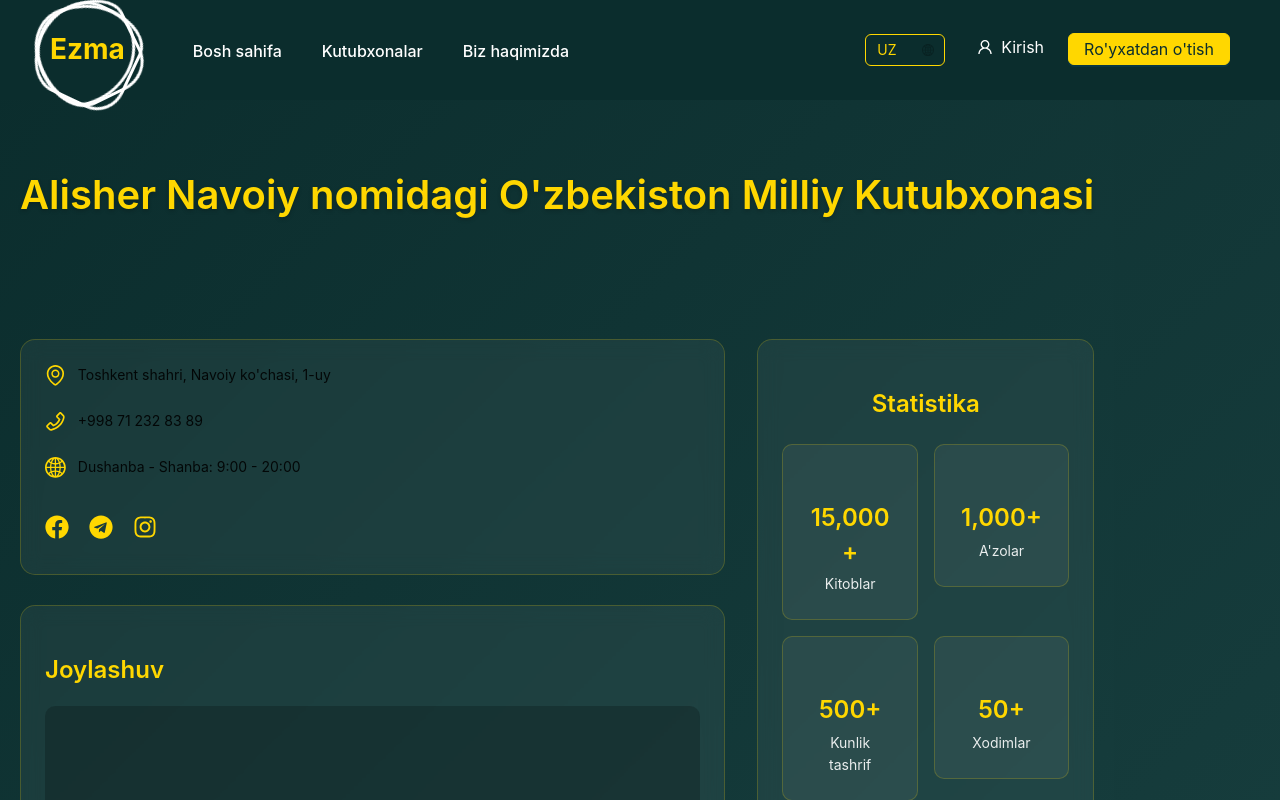
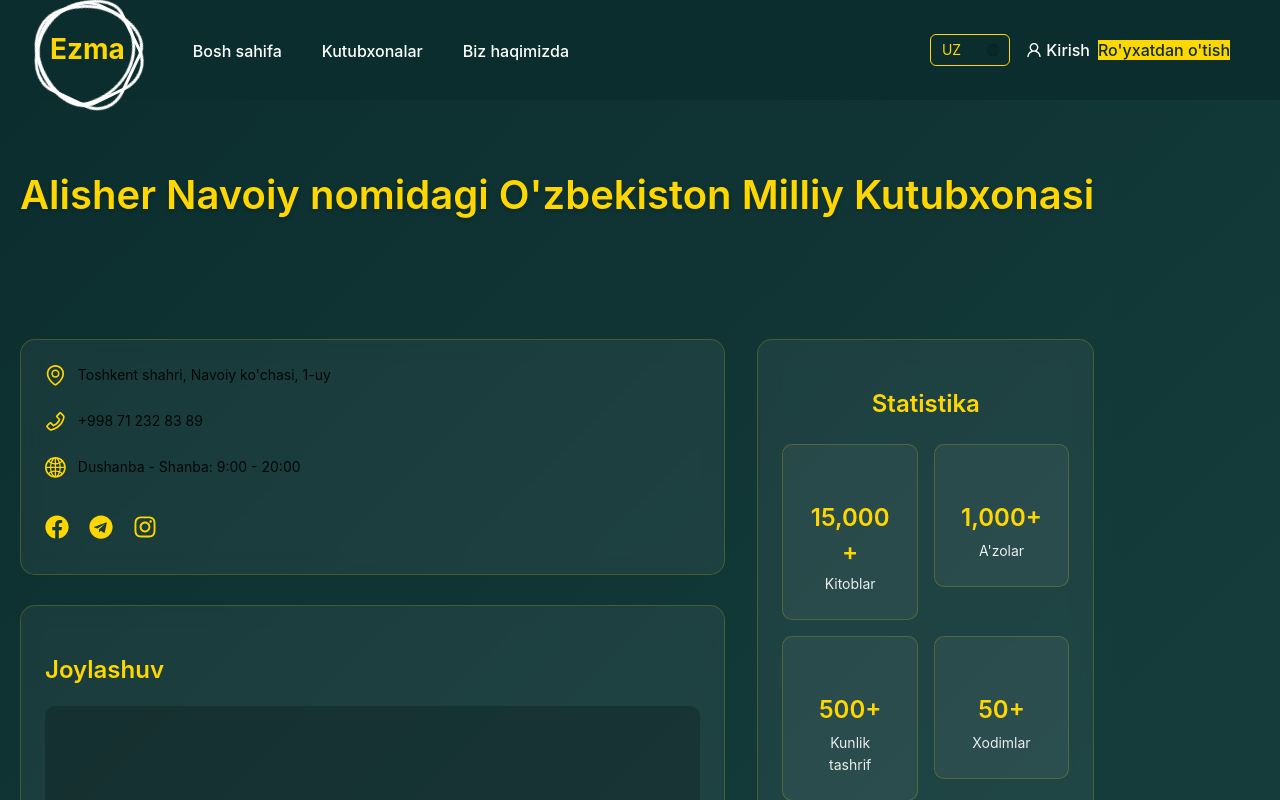
Before and after one commit to BEKZOD06HTML/Ezma, a React (Vite) app: page /library/1 in a window 1280 px wide. Shown: the top 800 px of the page. Built offline with nearby package versions, Linux system fonts and the light colour scheme.

Commit message:
hatolarni_tugirladik2

```diff
--- a/src/components/header/Header.tsx
+++ b/src/components/header/Header.tsx
@@ -1,5 +1,5 @@
 import { useState } from 'react';
-import { Layout, Menu, Button, Select, Space } from 'antd';
+import { Layout, Menu, Select, Space } from 'antd';
 import { Link, useNavigate } from 'react-router-dom';
 import { GlobalOutlined, UserOutlined, BookOutlined } from '@ant-design/icons';
 import styles from './Header.module.css';
@@ -9,8 +9,6 @@
 const { Option } = Select;
 
 const AppHeader = () => {
-  const [isLoggedIn, setIsLoggedIn] = useState(false);
-  const [isLibrarian, setIsLibrarian] = useState(false);
   const [language, setLanguage] = useState('uz');
   const navigate = useNavigate();
 
@@ -60,43 +58,14 @@
           <Option value="en">ENG</Option>
         </Select>
 
-        {!isLoggedIn ? (
-          <Space>
-            <Button
-              type="link"
-              onClick={() => navigate('/login')}
-              className={styles.authButton}
-            >
-              <UserOutlined /> Kirish
-            </Button>
-            <Button
-              type="primary"
-              onClick={() => navigate('/register')}
-              className={styles.registerButton}
-            >
-              Ro'yxatdan o'tish
-            </Button>
-          </Space>
-        ) : (
-          <Space>
-            <Button
-              type="link"
-              onClick={() => navigate('/profile')}
-              className={styles.authButton}
-            >
-              <UserOutlined /> Profil
-            </Button>
-            {isLibrarian && (
-              <Button
-                type="primary"
-                onClick={() => navigate('/add-book')}
-                className={styles.addBookButton}
-              >
-                <BookOutlined /> Kitob qo'shish
-              </Button>
-            )}
-          </Space>
-        )}
+        <Space>
+          <Link to="/login" className={styles.authButton}>
+            <UserOutlined /> Kirish
+          </Link>
+          <Link to="/register" className={styles.registerButton}>
+            Ro'yxatdan o'tish
+          </Link>
+        </Space>
       </Space>
     </Header>
   );
--- a/src/pages/library/LibraryDetail.tsx
+++ b/src/pages/library/LibraryDetail.tsx
@@ -1,10 +1,10 @@
 import React from 'react';
-import { Typography, Row, Col, Card, Table, Space, Button, Pagination } from 'antd';
+import { Typography, Row, Col, Card, Table, Space } from 'antd';
 import { EnvironmentOutlined, PhoneOutlined, GlobalOutlined } from '@ant-design/icons';
 import { FaFacebook, FaTelegram, FaInstagram } from 'react-icons/fa';
 import styles from './LibraryDetail.module.css';
 
-const { Title, Text, Paragraph } = Typography;
+const { Title, Text } = Typography;
 
 const LibraryDetail = () => {
   // Mock ma'lumotlar
@@ -59,7 +59,7 @@
     {
       title: 'Mavjud',
       key: 'availability',
-      render: (text: any, record: any) => (
+      render: (_: any, record: any) => (
         <span>{record.available}/{record.total}</span>
       ),
     }
```
